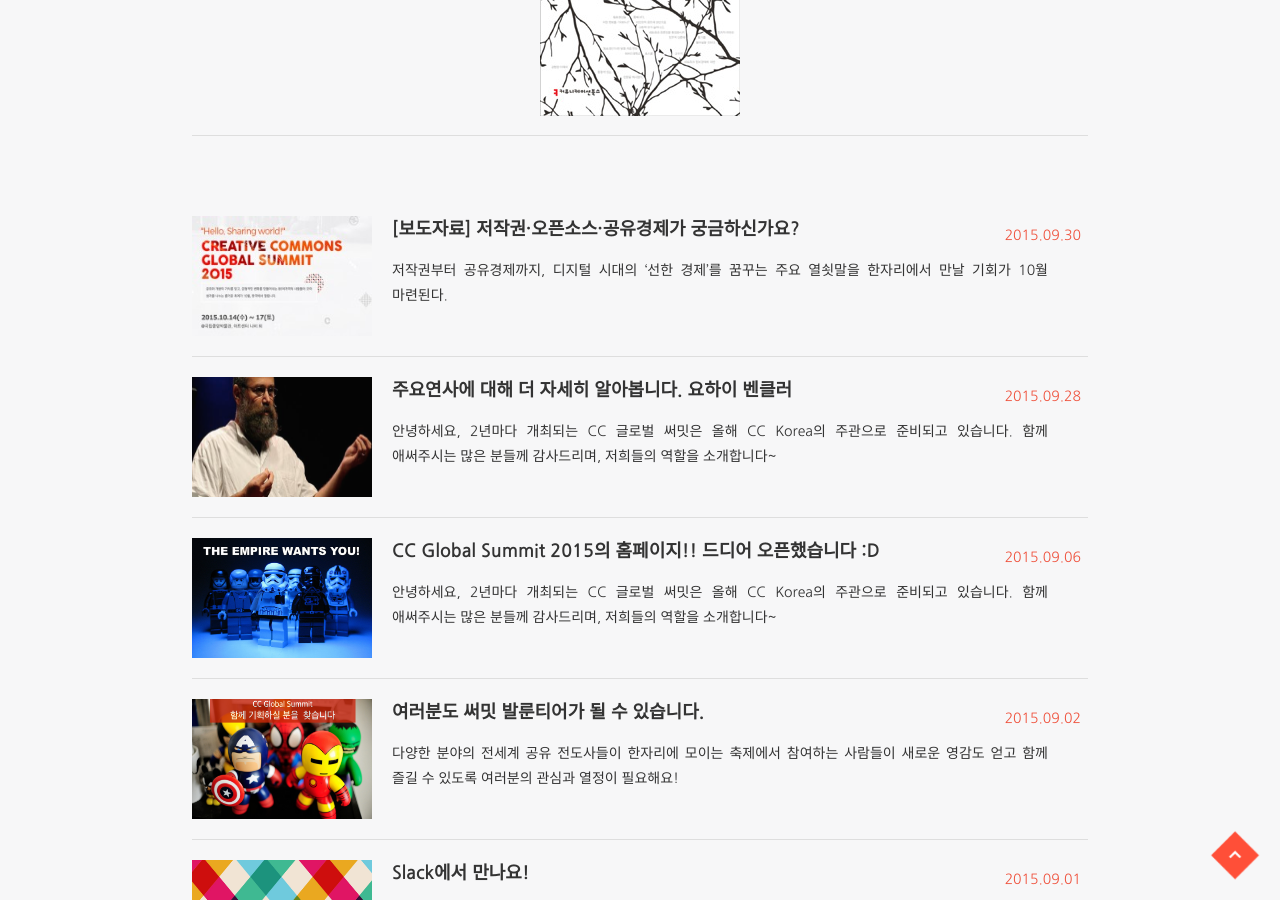
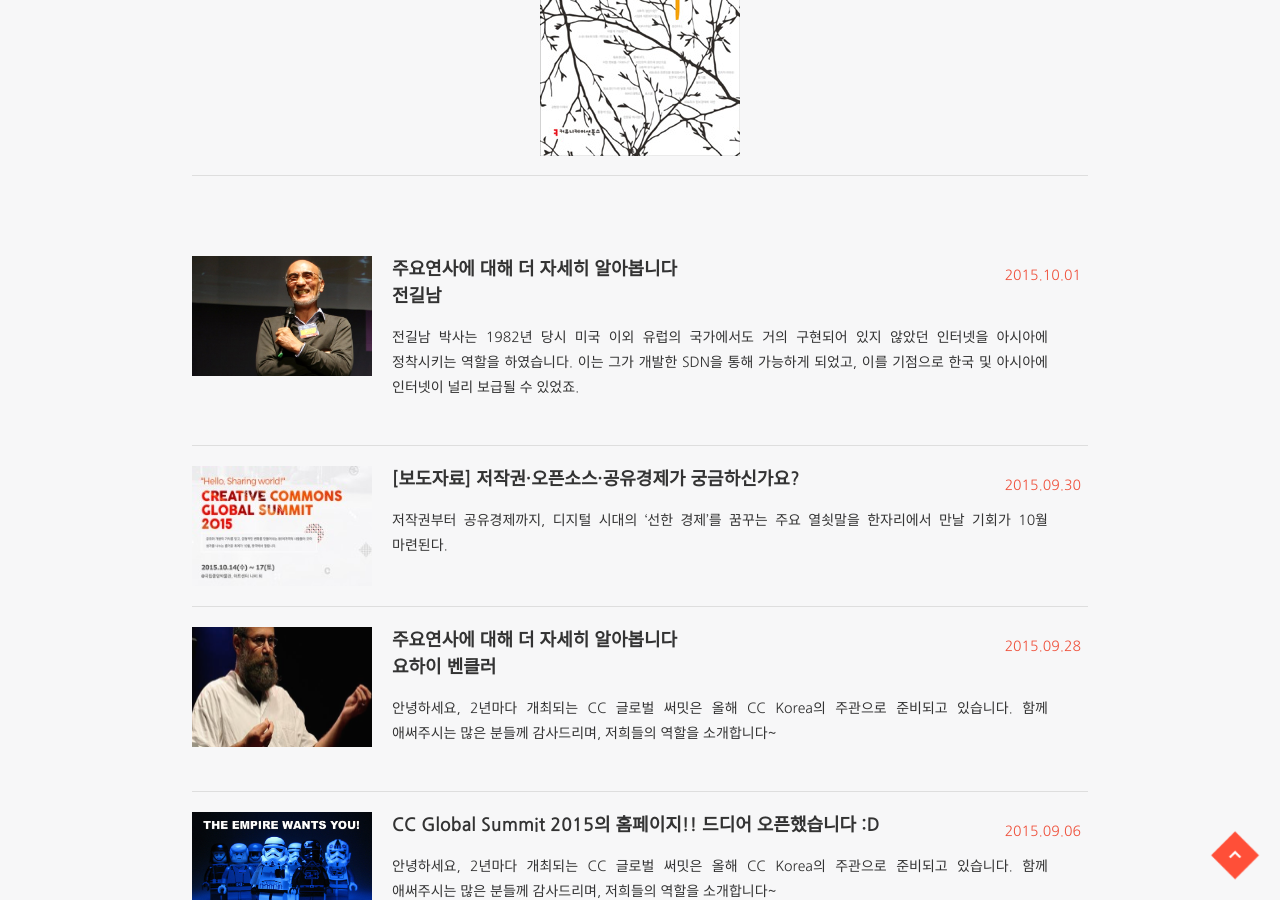
Before and after one commit to creativecommonskorea/2015-global-summit, a Jekyll site: the page built from _posts/2015-09-26-yochai-benkler.md, in a window 1280 px wide and 900 px high, scrolled down 1211 px. Built offline with Jekyll 4.4.1, drawn with Linux system fonts in a browser that asks for light colours; nearby versions of some CDN libraries; some of the changed text lies outside the part shown.

Commit message:
전길남 포스트 추가 벤클러 포스트 제목 2줄로.

```diff
--- a/_posts/2015-09-26-yochai-benkler.md
+++ b/_posts/2015-09-26-yochai-benkler.md
@@ -1,6 +1,6 @@
 ---
 layout: post
-title:  주요연사에 대해 더 자세히 알아봅니다. 요하이 벤클러
+title:  "주요연사에 대해 더 자세히 알아봅니다<br />요하이 벤클러"
 date:   2015-09-28 12:00:00
 abstract: 안녕하세요, 2년마다 개최되는 CC 글로벌 써밋은 올해 CC Korea의 주관으로 준비되고 있습니다. 함께 애써주시는 많은 분들께 감사드리며, 저희들의 역할을 소개합니다~
 thumbnail: /images/news/news4.png
--- /dev/null
+++ b/_posts/2015-10-01-gilnam-chon.md
@@ -0,0 +1,53 @@
+---
+layout: post
+title:  "주요연사에 대해 더 자세히 알아봅니다<br />전길남"
+date:   2015-10-01 12:00:00
+abstract: 전길남 박사는 1982년 당시 미국 이외 유럽의 국가에서도 거의 구현되어 있지 않았던 인터넷을 아시아에 정착시키는 역할을 하였습니다. 이는 그가 개발한 SDN을 통해 가능하게 되었고, 이를 기점으로 한국 및 아시아에 인터넷이 널리 보급될 수 있었죠.
+thumbnail: /images/news/gilnam-chon.jpg
+---
+
+<p style="text-align: center;">
+  <img src="/images/news/gilnam-chon.jpg" alt="전길남">
+</p>
+<p style="text-align: center;">(사진출처: CC-BY <a href="https://www.flickr.com/photos/daumdna/">daumdna</a>)</p>
+
+
+요하이벤클러 교수의 소개에 이어 오늘은 전길남 박사님에 대한 더 자세한 이야기를 전해드립니다.
+
+전길남 박사는 1982년 당시 미국 이외 유럽의 국가에서도 거의 구현되어 있지 않았던 인터넷을 아시아에 정착시키는 역할을 하였습니다. 이는 그가 개발한 SDN을 통해 가능하게 되었고, 이를 기점으로 한국 및 아시아에 인터넷이 널리 보급될 수 있었죠.
+이는 심지어 미국이 정식으로 인터넷의 모태격인 ARPAnet을 Protocol로 전환하기 이전이었다고 하네요!
+
+현재 전세계 인터넷의 기본 언어인 TCP/IP(전세계 인터넷 주소체계)는 1990년 미국과 한국 사이에 정식 개통된 이후로 사용되기 시작하였습니다. 이후에도 전길남 박사는 Asia Pacific Networking Group (APNG), Asia Pacific Advanced Network (APAN), 그리고 Asia Pacific Top Level Domain Name Forum (APTLD), Coordination Committee of Intercontinental Research Networking (CCIRN)의 책임자 역할을 수행하며 인터넷 관련 규약을 창안하고 널리 알리는 데 힘쓰셨습니다.
+
+현재는 인터넷의 역사를 기록하는 프로젝트 등 열린 인터넷과 디지털 커먼즈의 정신을 알리는 다양한 강연, 집필 작업을 하고 계십니다. 올해 한국에서 열리는 CC 글로벌 써밋에도 Yochai Benkler를 비롯한 건강한 인터넷 문화 만들기 전도사들을 한국으로 초청하고 싶어한 전길남 박사의 소망이 투영되어 있습니다.
+
+아래는 전길남 박사를 소개한 다양한 사이트 및 기사와 전길남 박사의 강연 영상입니다. 단, 영어로 소개된 글들이 있어 쪼~금 불편하실 수는 있으니, 읽으실 때에 참고하시길 바랍니다!
+
+
+- [Internet Pioneer on Connecting the Other Billions - Dr Kilnam Chon, SDF2014](https://www.youtube.com/watch?v=Mypo6YwwadE) (영문)
+- [전길남 카이스트 박사 - '인터넷' 과거와 현재, 그리고 미래](https://www.youtube.com/watch?v=wHsQQSL-cYI)
+
+
+출처:
+
+- [Internet Hall of Fame 인터넷 명예의 전당](http://www.internethalloffame.org/inductees/kilnam-chon)
+- [한국 위키피디아 - 전길남](https://ko.wikipedia.org/wiki/%EC%A0%84%EA%B8%B8%EB%82%A8)
+- [Wired - 전길남 소개](http://www.wired.com/2012/06/kilnam_chon/)
+
+
+<p>&nbsp;</p>
+<p>&nbsp;</p>
+
+<style>
+  p img {
+    max-width: 100%;
+    height: auto;
+  }
+  img.aligncenter.size-large.wp-image-239779,
+  img.size-large.wp-image-239780 {
+    width: 100% !important;
+    max-width: 100%;
+    height: auto;
+  }
+
+</style>
```
Also changed, not shown: images/news/gilnam-chon.jpg (added).
